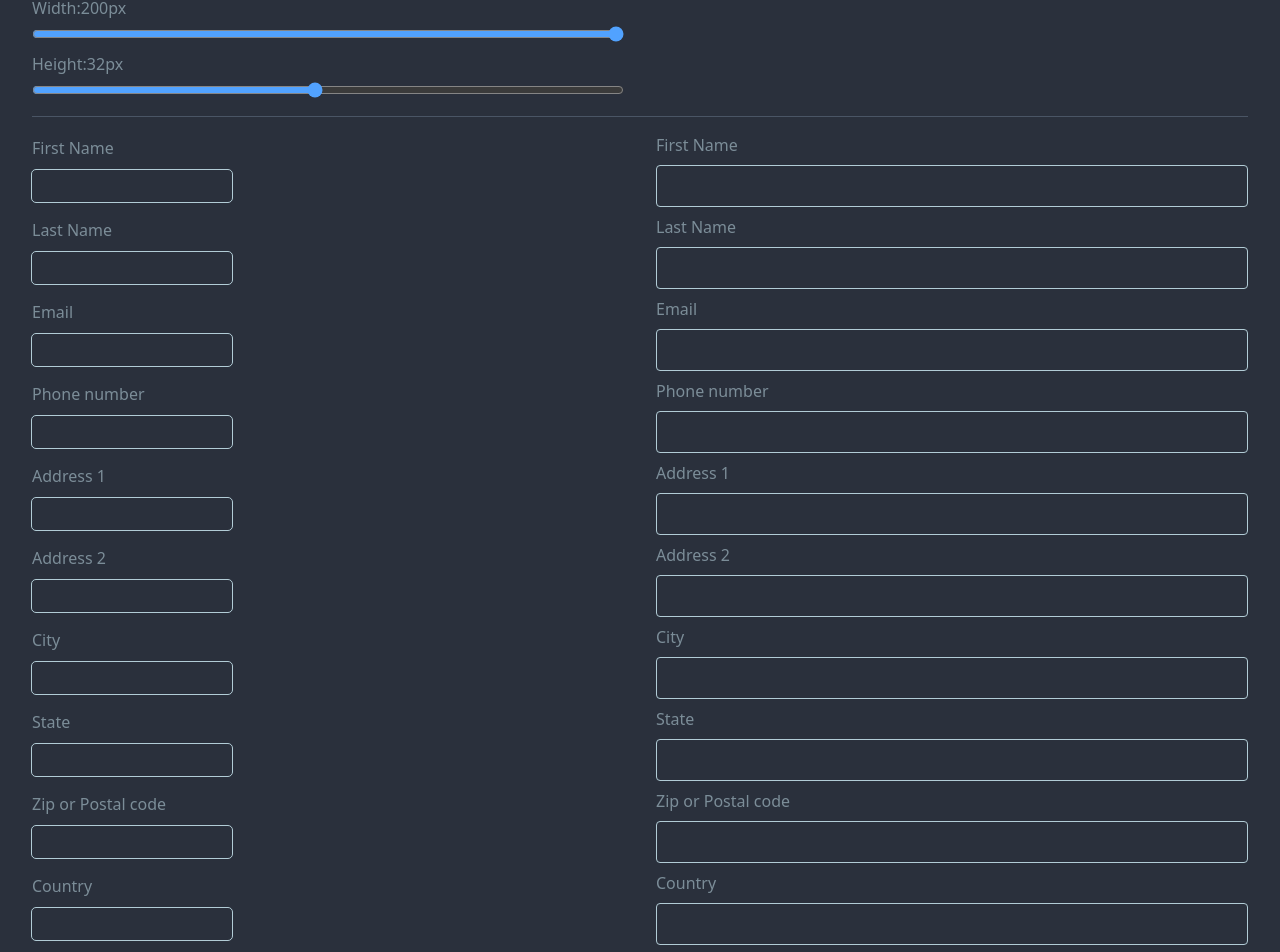
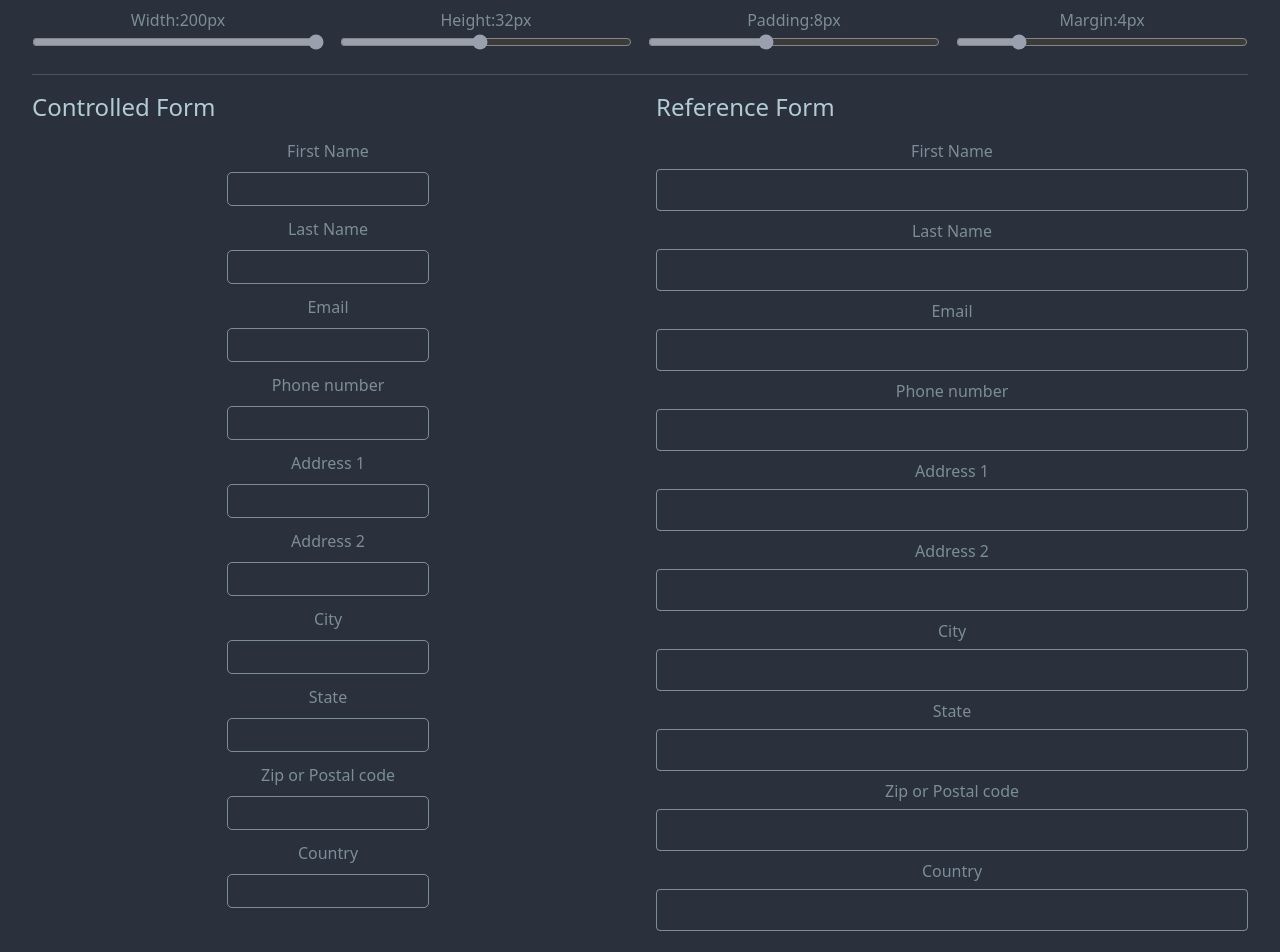
Before and after one commit to NordPass/autofill-samples, a React (Vite) app: page /#/narrow in a window 1280 px wide. Shown: the part 263-1215 px from the top of the page. Built offline with nearby package versions, Linux system fonts and the light colour scheme.

Commit message:
chore: add framed page

```diff
--- a/src/Forms/AllForms.tsx
+++ b/src/Forms/AllForms.tsx
@@ -311,7 +311,7 @@ export const AllForms = () => (
               className="select select-bordered flex-none"
             >
               {PREFIX_OPTIONS.map(prefixOption => (
-                <option key={prefixOption} value={prefixOption}>
+                <option key={globalThis.crypto.randomUUID()} value={prefixOption}>
                   {prefixOption}
                 </option>
               ))}
@@ -355,7 +355,7 @@ export const AllForms = () => (
           />
           <select
             name="countries"
-            id="select-country"
+            id="select-country-2"
             className="select select-bordered w-full"
           >
             {COUNTRY_OPTIONS.map(countryOption => (
@@ -471,7 +471,7 @@ export const AllForms = () => (
 
         <div className="space-y-3 mb-4">
           <input
-            id="email"
+            id="loginEmail"
             className="input w-full"
             type="text"
             placeholder="Login email"
@@ -511,14 +511,14 @@ export const AllForms = () => (
             placeholder="Email"
           />
           <input
-            id="loginPassword"
+            id="password"
             className="input w-full"
             type="password"
             placeholder="Password"
             autoComplete="current-password"
           />
           <input
-            id="companyID"
+            id="company-ID"
             className="input w-full"
             type="text"
             placeholder="Company ID"
--- /dev/null
+++ b/src/Forms/Frames.tsx
@@ -0,0 +1,188 @@
+/* eslint-disable react-dom/no-missing-iframe-sandbox */
+import { useReducer } from 'react';
+
+interface IframeState {
+  wide: boolean;
+  direct: boolean;
+  anotherDirect: boolean;
+  small1: boolean;
+  small2: boolean;
+  small3: boolean;
+}
+
+interface IframeAction {
+  type: 'TOGGLE_NAV';
+  payload: keyof IframeState;
+}
+
+const initialState: IframeState = {
+  wide: false,
+  direct: false,
+  anotherDirect: false,
+  small1: false,
+  small2: false,
+  small3: false,
+};
+
+const iframeReducer = (state: IframeState, action: IframeAction): IframeState => {
+  switch (action.type) {
+    case 'TOGGLE_NAV':
+      return {
+        ...state,
+        [action.payload]: !state[action.payload],
+      };
+    default:
+      return state;
+  }
+};
+
+export const Frames = () => {
+  const [iframeStates, dispatch] = useReducer(iframeReducer, initialState);
+
+  const toggleNav = (key: keyof IframeState) => {
+    dispatch({ type: 'TOGGLE_NAV', payload: key });
+  };
+
+  const getIframeSrc = (showNav: boolean) => showNav ? '/autofill-samples/#/' : '/autofill-samples/#/?nav=hide';
+
+  return (
+    <div className="p-6 space-y-8">
+      <div className="border rounded-lg p-4">
+        <div className="flex items-center justify-between mb-3">
+          <h2 className="text-lg font-semibold">Wide</h2>
+          <button
+            type="button"
+            onClick={() => toggleNav('wide')}
+            className={`px-3 py-1 rounded text-sm font-medium transition-colors ${
+              iframeStates.wide
+                ? 'bg-blue-500 text-white'
+                : 'bg-gray-200 text-gray-700 hover:bg-gray-300'
+            }`}
+          >
+            {iframeStates.wide ? 'Hide Nav' : 'Show Nav'}
+          </button>
+        </div>
+        <iframe
+          src={getIframeSrc(iframeStates.wide)}
+          className="w-full h-80 border rounded"
+          title="Level 2 container"
+        />
+      </div>
+
+      <div className="grid grid-cols-1 md:grid-cols-2 gap-6">
+        <div className="border rounded-lg p-4">
+          <div className="flex items-center justify-between mb-3">
+            <h2 className="text-lg font-semibold">Direct</h2>
+            <button
+              type="button"
+              onClick={() => toggleNav('direct')}
+              className={`px-3 py-1 rounded text-sm font-medium transition-colors ${
+                iframeStates.direct
+                  ? 'bg-blue-500 text-white'
+                  : 'bg-gray-200 text-gray-700 hover:bg-gray-300'
+              }`}
+            >
+              {iframeStates.direct ? 'Hide Nav' : 'Show Nav'}
+            </button>
+          </div>
+          <iframe
+            src={getIframeSrc(iframeStates.direct)}
+            className="w-full h-64 border rounded"
+            title="Level 1 iframe"
+          />
+        </div>
+
+        <div className="border rounded-lg p-4">
+          <div className="flex items-center justify-between mb-3">
+            <h2 className="text-lg font-semibold">Another Direct</h2>
+            <button
+              type="button"
+              onClick={() => toggleNav('anotherDirect')}
+              className={`px-3 py-1 rounded text-sm font-medium transition-colors ${
+                iframeStates.anotherDirect
+                  ? 'bg-blue-500 text-white'
+                  : 'bg-gray-200 text-gray-700 hover:bg-gray-300'
+              }`}
+            >
+              {iframeStates.anotherDirect ? 'Hide Nav' : 'Show Nav'}
+            </button>
+          </div>
+          <iframe
+            src={getIframeSrc(iframeStates.anotherDirect)}
+            className="w-full h-64 border rounded"
+            title="Level 1 iframe 2"
+          />
+        </div>
+      </div>
+
+      <div className="grid grid-cols-1 md:grid-cols-3 gap-4">
+        <div className="border rounded-lg p-3">
+          <div className="flex items-center justify-between mb-2">
+            <h3 className="text-md font-semibold">Small - 1</h3>
+            <button
+              type="button"
+              onClick={() => toggleNav('small1')}
+              className={`px-2 py-1 rounded text-xs font-medium transition-colors ${
+                iframeStates.small1
+                  ? 'bg-blue-500 text-white'
+                  : 'bg-gray-200 text-gray-700 hover:bg-gray-300'
+              }`}
+            >
+              {iframeStates.small1 ? 'Hide' : 'Show'}
+            </button>
+          </div>
+          <iframe
+            src={getIframeSrc(iframeStates.small1)}
+            className="w-full h-48 border rounded"
+            title="Small level 1"
+            allow="same-origin"
+          />
+        </div>
+
+        <div className="border rounded-lg p-3">
+          <div className="flex items-center justify-between mb-2">
+            <h3 className="text-md font-semibold">Small - 2</h3>
+            <button
+              type="button"
+              onClick={() => toggleNav('small2')}
+              className={`px-2 py-1 rounded text-xs font-medium transition-colors ${
+                iframeStates.small2
+                  ? 'bg-blue-500 text-white'
+                  : 'bg-gray-200 text-gray-700 hover:bg-gray-300'
+              }`}
+            >
+              {iframeStates.small2 ? 'Hide' : 'Show'}
+            </button>
+          </div>
+          <iframe
+            src={getIframeSrc(iframeStates.small2)}
+            className="w-full h-48 border rounded"
+            title="Small level 2"
+          />
+        </div>
+
+        <div className="border rounded-lg p-3">
+          <div className="flex items-center justify-between mb-2">
+            <h3 className="text-md font-semibold">Small - 3</h3>
+            <button
+              type="button"
+              onClick={() => toggleNav('small3')}
+              className={`px-2 py-1 rounded text-xs font-medium transition-colors ${
+                iframeStates.small3
+                  ? 'bg-blue-500 text-white'
+                  : 'bg-gray-200 text-gray-700 hover:bg-gray-300'
+              }`}
+            >
+              {iframeStates.small3 ? 'Hide' : 'Show'}
+            </button>
+          </div>
+          <iframe
+            src={getIframeSrc(iframeStates.small3)}
+            className="w-full h-48 border rounded"
+            title="Small level 3"
+          />
+        </div>
+      </div>
+    </div>
+  );
+};
--- a/src/Forms/Narrow.tsx
+++ b/src/Forms/Narrow.tsx
@@ -3,6 +3,7 @@ import { useSearchParams } from 'react-router-dom';
 
 export const Narrow = () => {
   const [searchParams] = useSearchParams();
+
   const [controlWidth, setControlWidth] = useState<number>(() => {
     const w = Number.parseInt(searchParams.get('w') ?? '200', 10);
     return Number.isNaN(w) ? 200 : w;
@@ -11,143 +12,190 @@ export const Narrow = () => {
     const height = Number.parseInt(searchParams.get('h') ?? '32', 10);
     return Number.isNaN(height) ? 32 : height;
   });
+  const [controlPadding, setControlPadding] = useState<number>(() => {
+    const padding = Number.parseInt(searchParams.get('p') ?? '8', 10);
+    return Number.isNaN(padding) ? 8 : padding;
+  });
+  const [controlMargin, setControlMargin] = useState<number>(() => {
+    const margin = Number.parseInt(searchParams.get('m') ?? '4', 10);
+    return Number.isNaN(margin) ? 4 : margin;
+  });
 
   return (
     <div className="w-full px-4">
-      <h1 className="text-4xl mt-3">Narrow Inputs Form</h1>
+      <h1 className="text-4xl mt-3">Adjustable Inputs Form</h1>
 
-      <div className="sticky top-0 z-10 pb-4 border-b border-gray-600 mb-4">
-        <div className="grid grid-cols-1 md:grid-cols-2 gap-8">
-          <div className="grid grid-cols-1 gap-2 w-full">
+      <div className="pb-4 border-b border-gray-600 mb-4">
+        <div className="grid grid-cols-1 gap-4 my-3">
+          <div className="grid grid-cols-2 md:grid-cols-4 gap-4">
             <div className="w-full">
-              <label className="label" htmlFor="widthRange">
+              <label className="label flex flex-col">
                 <span className="label-text">
                   Width:
                   {controlWidth}
                   px
                 </span>
-              </label>
                 <input
-                id="widthRange"
                   type="range"
                   min={10}
                   max={200}
                   value={controlWidth}
                   onChange={e => setControlWidth(Number(e.target.value))}
-                className="w-full accent-blue-400 bg-gray-600 rounded-lg h-2"
+                  className="w-full accent-gray-400 bg-gray-700 rounded-lg h-2"
                 />
+              </label>
             </div>
             <div className="w-full">
-              <label className="label" htmlFor="heightRange">
+              <label className="label flex flex-col">
                 <span className="label-text">
                   Height:
                   {controlHeight}
                   px
                 </span>
-              </label>
                 <input
-                id="heightRange"
                   type="range"
                   min={10}
                   max={56}
                   value={controlHeight}
                   onChange={e => setControlHeight(Number(e.target.value))}
-                className="w-full accent-blue-400 bg-gray-600 rounded-lg h-2"
+                  className="w-full accent-gray-400 bg-gray-700 rounded-lg h-2"
                 />
+              </label>
+            </div>
+            <div className="w-full">
+              <label className="label flex flex-col">
+                <span className="label-text">
+                  Padding:
+                  {controlPadding}
+                  px
+                </span>
+                <input
+                  type="range"
+                  min={0}
+                  max={20}
+                  value={controlPadding}
+                  onChange={e => setControlPadding(Number(e.target.value))}
+                  className="w-full accent-gray-400 bg-gray-700 rounded-lg h-2"
+                />
+              </label>
+            </div>
+            <div className="w-full">
+              <label className="label flex flex-col">
+                <span className="label-text">
+                  Margin:
+                  {controlMargin}
+                  px
+                </span>
+                <input
+                  type="range"
+                  min={0}
+                  max={20}
+                  value={controlMargin}
+                  onChange={e => setControlMargin(Number(e.target.value))}
+                  className="w-full accent-gray-400 bg-gray-700 rounded-lg h-2"
+                />
+              </label>
             </div>
           </div>
         </div>
       </div>
-      <div className="grid grid-cols-1 md:grid-cols-2 gap-8">
+
+      <div className="grid grid-cols-1 lg:grid-cols-2 gap-8">
+        <div className="w-full">
+          <h2 className="text-2xl mb-4">Controlled Form</h2>
           <form className="grid grid-cols-1 gap-2 w-full" onSubmit={event => event.preventDefault()}>
-          <label className="label" htmlFor="firstName">
+            <label className="label flex flex-col">
               <span className="label-text">First Name</span>
+              <input style={{ width: controlWidth, height: `${controlHeight}px`, lineHeight: `${controlHeight}px`, padding: `${controlPadding}px`, margin: `${controlMargin}px` }} className="outline-1 rounded" type="text" />
             </label>
-          <input style={{ width: controlWidth, height: `${controlHeight}px`, lineHeight: `${controlHeight}px` }} className="outline-1 rounded" type="text" id="firstName" />
-          <label className="label" htmlFor="lastName">
+            <label className="label flex flex-col">
               <span className="label-text">Last Name</span>
+              <input style={{ width: controlWidth, height: `${controlHeight}px`, lineHeight: `${controlHeight}px`, padding: `${controlPadding}px`, margin: `${controlMargin}px` }} className="outline-1 rounded" type="text" />
             </label>
-          <input style={{ width: controlWidth, height: `${controlHeight}px`, lineHeight: `${controlHeight}px` }} className="outline-1 rounded" type="text" id="lastName" />
-          <label className="label" htmlFor="email">
+            <label className="label flex flex-col">
               <span className="label-text">Email</span>
+              <input style={{ width: controlWidth, height: `${controlHeight}px`, lineHeight: `${controlHeight}px`, padding: `${controlPadding}px`, margin: `${controlMargin}px` }} className="outline-1 rounded" type="text" />
             </label>
-          <input style={{ width: controlWidth, height: `${controlHeight}px`, lineHeight: `${controlHeight}px` }} className="outline-1 rounded" type="text" id="email" />
 
-          <label className="label" htmlFor="phoneNumber">
+            <label className="label flex flex-col">
               <span className="label-text">Phone number</span>
+              <input style={{ width: controlWidth, height: `${controlHeight}px`, lineHeight: `${controlHeight}px`, padding: `${controlPadding}px`, margin: `${controlMargin}px` }} className="outline-1 rounded" type="text" />
             </label>
-          <input style={{ width: controlWidth, height: `${controlHeight}px`, lineHeight: `${controlHeight}px` }} className="outline-1 rounded" type="text" id="phoneNumber" />
-          <label className="label" htmlFor="address1">
+            <label className="label flex flex-col">
               <span className="label-text">Address 1</span>
+              <input style={{ width: controlWidth, height: `${controlHeight}px`, lineHeight: `${controlHeight}px`, padding: `${controlPadding}px`, margin: `${controlMargin}px` }} className="outline-1 rounded" type="text" />
             </label>
-          <input style={{ width: controlWidth, height: `${controlHeight}px`, lineHeight: `${controlHeight}px` }} className="outline-1 rounded" type="text" id="address1" />
-          <label className="label" htmlFor="address2">
+            <label className="label flex flex-col">
               <span className="label-text">Address 2</span>
+              <input style={{ width: controlWidth, height: `${controlHeight}px`, lineHeight: `${controlHeight}px`, padding: `${controlPadding}px`, margin: `${controlMargin}px` }} className="outline-1 rounded" type="text" />
             </label>
-          <input style={{ width: controlWidth, height: `${controlHeight}px`, lineHeight: `${controlHeight}px` }} className="outline-1 rounded" type="text" id="address2" />
 
-          <label className="label" htmlFor="city">
+            <label className="label flex flex-col">
               <span className="label-text">City</span>
+              <input style={{ width: controlWidth, height: `${controlHeight}px`, lineHeight: `${controlHeight}px`, padding: `${controlPadding}px`, margin: `${controlMargin}px` }} className="outline-1 rounded" type="text" />
             </label>
-          <input style={{ width: controlWidth, height: `${controlHeight}px`, lineHeight: `${controlHeight}px` }} className="outline-1 rounded" type="text" id="city" />
-          <label className="label" htmlFor="state">
+            <label className="label flex flex-col">
               <span className="label-text">State</span>
+              <input style={{ width: controlWidth, height: `${controlHeight}px`, lineHeight: `${controlHeight}px`, padding: `${controlPadding}px`, margin: `${controlMargin}px` }} className="outline-1 rounded" type="text" />
             </label>
-          <input style={{ width: controlWidth, height: `${controlHeight}px`, lineHeight: `${controlHeight}px` }} className="outline-1 rounded" type="text" id="state" />
-          <label className="label" htmlFor="zip">
+            <label className="label flex flex-col">
               <span className="label-text">Zip or Postal code</span>
+              <input style={{ width: controlWidth, height: `${controlHeight}px`, lineHeight: `${controlHeight}px`, padding: `${controlPadding}px`, margin: `${controlMargin}px` }} className="outline-1 rounded" type="text" />
             </label>
-          <input style={{ width: controlWidth, height: `${controlHeight}px`, lineHeight: `${controlHeight}px` }} className="outline-1 rounded" type="text" id="zip" />
-          <label className="label" htmlFor="country">
+            <label className="label flex flex-col">
               <span className="label-text">Country</span>
+              <input style={{ width: controlWidth, height: `${controlHeight}px`, lineHeight: `${controlHeight}px`, padding: `${controlPadding}px`, margin: `${controlMargin}px` }} className="outline-1 rounded" type="text" />
             </label>
-          <input style={{ width: controlWidth, height: `${controlHeight}px`, lineHeight: `${controlHeight}px` }} className="outline-1 rounded" type="text" />
           </form>
+        </div>
 
+        <div className="w-full">
+          <h2 className="text-2xl mb-4">Reference Form</h2>
           <form className="grid grid-cols-1 gap-2 w-full" onSubmit={event => event.preventDefault()}>
-          <label className="label" htmlFor="firstName2">
+            <label className="label flex flex-col">
               <span className="label-text">First Name</span>
+              <input className="border rounded px-3 py-2 w-full" type="text" />
             </label>
-          <input className="border rounded px-3 py-2 w-full" type="text" id="firstName2" />
-          <label className="label" htmlFor="lastName2">
+            <label className="label flex flex-col">
               <span className="label-text">Last Name</span>
+              <input className="border rounded px-3 py-2 w-full" type="text" />
             </label>
-          <input className="border rounded px-3 py-2 w-full" type="text" id="lastName2" />
-          <label className="label" htmlFor="email2">
+            <label className="label flex flex-col">
               <span className="label-text">Email</span>
+              <input className="border rounded px-3 py-2 w-full" type="text" />
             </label>
-          <input className="border rounded px-3 py-2 w-full" type="text" id="email2" />
 
-          <label className="label" htmlFor="phoneNumber2">
+            <label className="label flex flex-col">
               <span className="label-text">Phone number</span>
+              <input className="border rounded px-3 py-2 w-full" type="text" />
             </label>
-          <input className="border rounded px-3 py-2 w-full" type="text" id="phoneNumber2" />
-          <label className="label" htmlFor="address12">
+            <label className="label flex flex-col">
               <span className="label-text">Address 1</span>
+              <input className="border rounded px-3 py-2 w-full" type="text" />
             </label>
-          <input className="border rounded px-3 py-2 w-full" type="text" id="address12" />
-          <label className="label" htmlFor="address22">
+            <label className="label flex flex-col">
               <span className="label-text">Address 2</span>
+              <input className="border rounded px-3 py-2 w-full" type="text" />
             </label>
-          <input className="border rounded px-3 py-2 w-full" type="text" id="address22" />
 
-          <label className="label" htmlFor="city2">
+            <label className="label flex flex-col">
               <span className="label-text">City</span>
+              <input className="border rounded px-3 py-2 w-full" type="text" />
             </label>
-          <input className="border rounded px-3 py-2 w-full" type="text" id="city2" />
-          <label className="label" htmlFor="state2">
+            <label className="label flex flex-col">
               <span className="label-text">State</span>
+              <input className="border rounded px-3 py-2 w-full" type="text" />
             </label>
-          <input className="border rounded px-3 py-2 w-full" type="text" id="state2" />
-          <label className="label" htmlFor="zip2">
+            <label className="label flex flex-col">
               <span className="label-text">Zip or Postal code</span>
+              <input className="border rounded px-3 py-2 w-full" type="text" />
             </label>
-          <input className="border rounded px-3 py-2 w-full" type="text" id="zip2" />
-          <label className="label" htmlFor="country2">
+            <label className="label flex flex-col">
               <span className="label-text">Country</span>
+              <input className="border rounded px-3 py-2 w-full" type="text" />
             </label>
-          <input className="border rounded px-3 py-2 w-full" type="text" id="country2" />
           </form>
+        </div>
       </div>
     </div>
   );
--- a/src/Navigation.tsx
+++ b/src/Navigation.tsx
@@ -1,9 +1,15 @@
 import { use } from 'react';
-import { Link } from 'react-router-dom';
+import { Link, useSearchParams } from 'react-router-dom';
 import { DirectionContext } from './utils/DirectionContext';
 
 export const Navigation = () => {
   const { direction, updateDirection } = use(DirectionContext);
+
+  const [searchParams] = useSearchParams();
+  const urlParams = new URLSearchParams(window.location.search);
+  if (urlParams.get('nav') === 'hide' || searchParams.get('nav') === 'hide') {
+    return null;
+  }
 
   return (
     <div className="bg-base-200 p-2 shadow-lg border-b border-base-300">
@@ -71,6 +77,7 @@ export const Navigation = () => {
               <Link className="btn btn-xs btn-ghost hover:btn-neutral" to="/all">All</Link>
               <Link className="btn btn-xs btn-ghost hover:btn-neutral" to="/other">Other</Link>
               <Link className="btn btn-xs btn-ghost hover:btn-neutral" to="/narrow">Narrow</Link>
+              <Link className="btn btn-xs btn-ghost hover:btn-neutral" to="/frames">Frames</Link>
             </div>
           </div>
 
--- a/src/index.tsx
+++ b/src/index.tsx
@@ -13,6 +13,7 @@ import { CreditCard } from './Forms/CreditCard.tsx';
 import { CustomLogin } from './Forms/CustomLogin.tsx';
 import { CustomLoginTwoFields } from './Forms/CustomLoginTwoFields.tsx';
 import { ForgotPassword } from './Forms/ForgotPassword.tsx';
+import { Frames } from './Forms/Frames.tsx';
 import { HiddenSecondStepLogin } from './Forms/HiddenSecondStepLogin.tsx';
 import { Login } from './Forms/Login.tsx';
 import { LoginPhone } from './Forms/LoginPhone.tsx';
@@ -56,6 +57,7 @@ ReactDOM.createRoot(document.getElementById('root') as HTMLElement).render(
             <Route path="/changeEmail" element={<ChangeEmail />} />
             <Route path="/other" element={<Other />} />
             <Route path="/narrow" element={<Narrow />} />
+            <Route path="/frames" element={<Frames />} />
             <Route path="/subscribe" element={<Subscribe />} />
             <Route path="/mfa" element={<OneTimePassword />} />
             <Route path="/totp" element={<TOTP />} />
--- a/src/mobileView/MobileNavigation.tsx
+++ b/src/mobileView/MobileNavigation.tsx
@@ -1,9 +1,16 @@
 import { useState } from 'react';
-import { Link } from 'react-router-dom';
+import { Link, useSearchParams } from 'react-router-dom';
 
 export const MobileNavigation = () => {
   const [toggleMenu, setToggleMenu] = useState(false);
   const [direction, setDirection] = useState(false);
+
+  const [searchParams] = useSearchParams();
+
+  const urlParams = new URLSearchParams(window.location.search);
+  if (urlParams.get('nav') === 'hide' || searchParams.get('nav') === 'hide') {
+    return null;
+  }
 
   const style = toggleMenu ? 'hidden' : 'auto';
   document.body.style.overflow = style;
```
Also changed, not shown: package.json (+7 -7 lines), 1 other file (tests, documents, lock files or other folders). Lines whose indentation alone changed are shown as unchanged.
